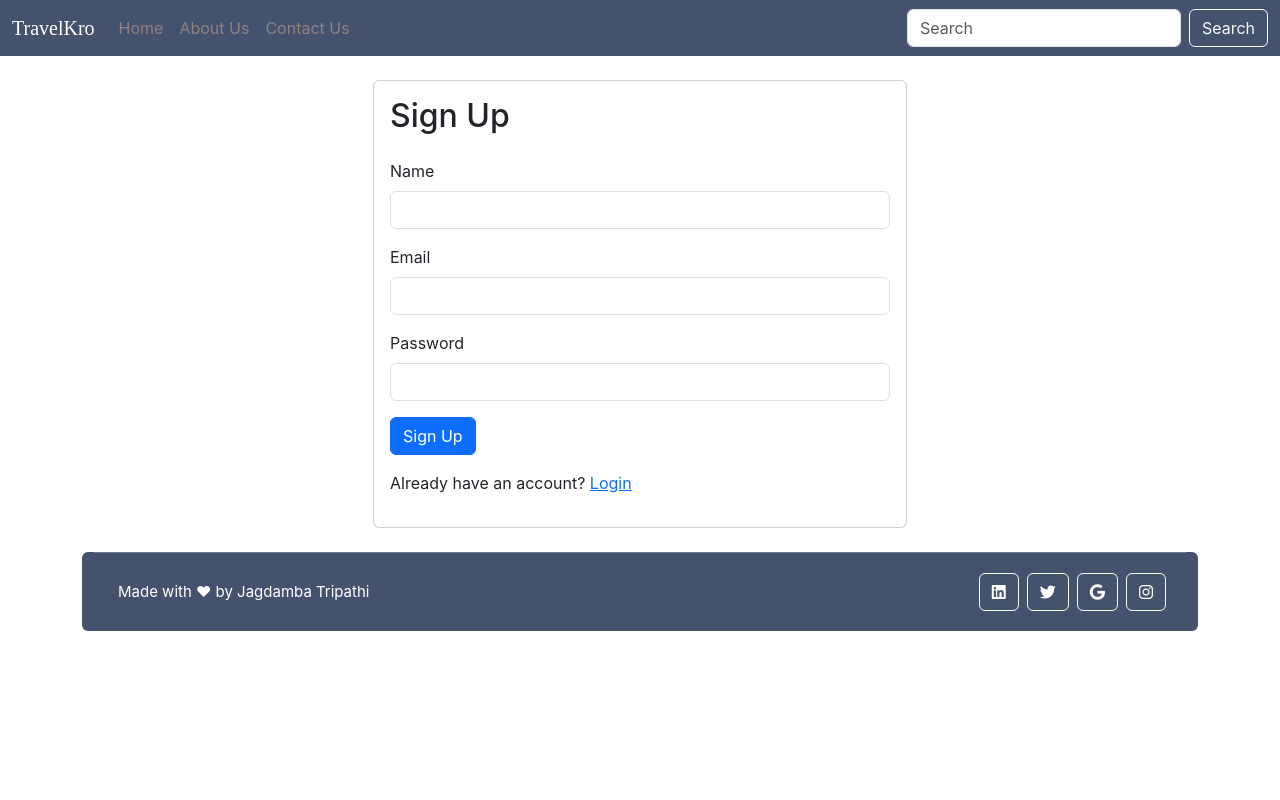
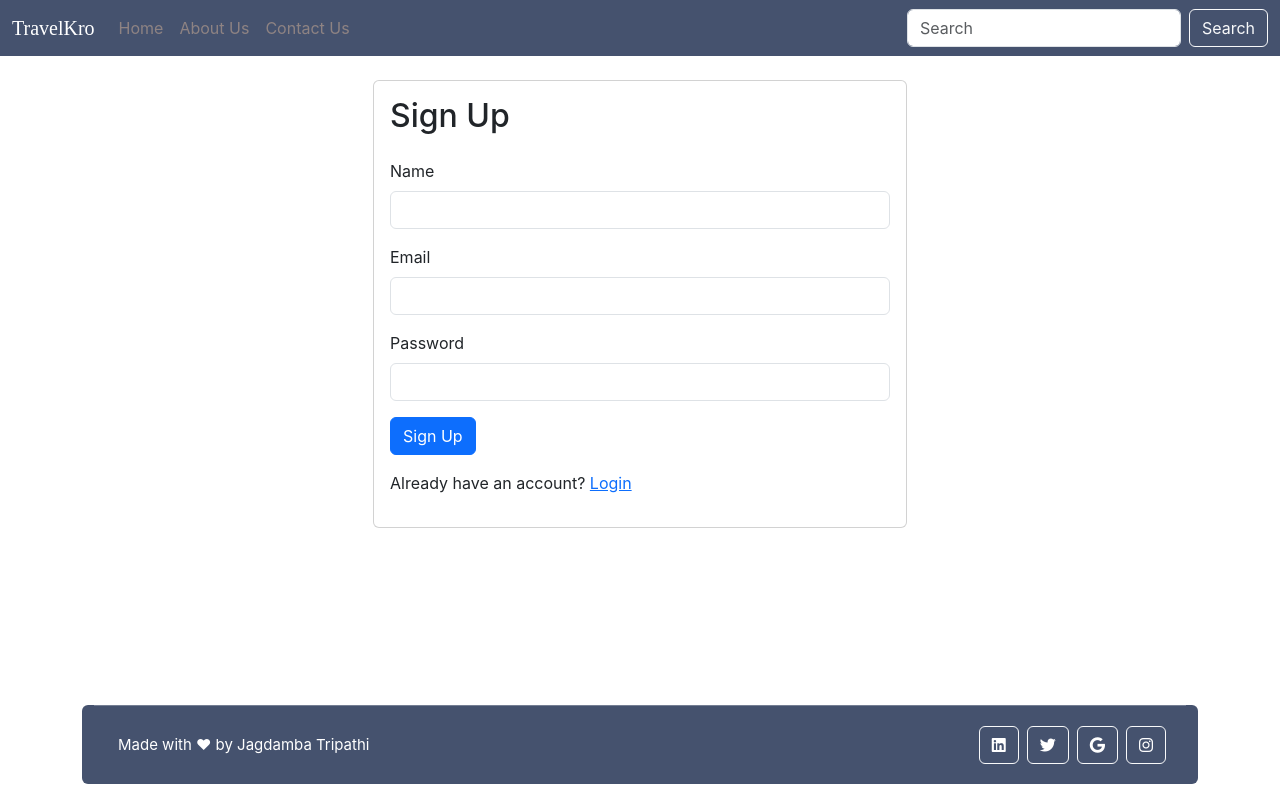
Before and after one commit to jagdtri2003/my-app, a React (Create React App) app: page /signup in a window 1280 px wide. Built offline with nearby package versions, Linux system fonts and the light colour scheme; no server answers; a web font is replaced by a local one.

Commit message:
updated Footer position

```diff
--- a/src/App.css
+++ b/src/App.css
@@ -23,9 +23,6 @@
 }
 @keyframes s7 {to{transform: rotate(.5turn)}}
 
-.centered-container {
-  display: flex;
-  justify-content: center;
-  align-items: center;
-  height: 100vh; /* Adjust this if needed */
+#mainContainer {
+  min-height: calc(85vh - 79px);
 }
--- a/src/App.js
+++ b/src/App.js
@@ -47,7 +47,7 @@ function App() {
     <Router>
       <>
         <Navbar title="TravelKro" />
-        <div className="container my-4">
+        <div className="container my-4" id="mainContainer">
         <Routes>
           <Route path="/" element={user ? <MainCard user={user}/> : <Navigate to="/signup" />} />
           <Route path='/signup' element={<Signup/>}/>
```
